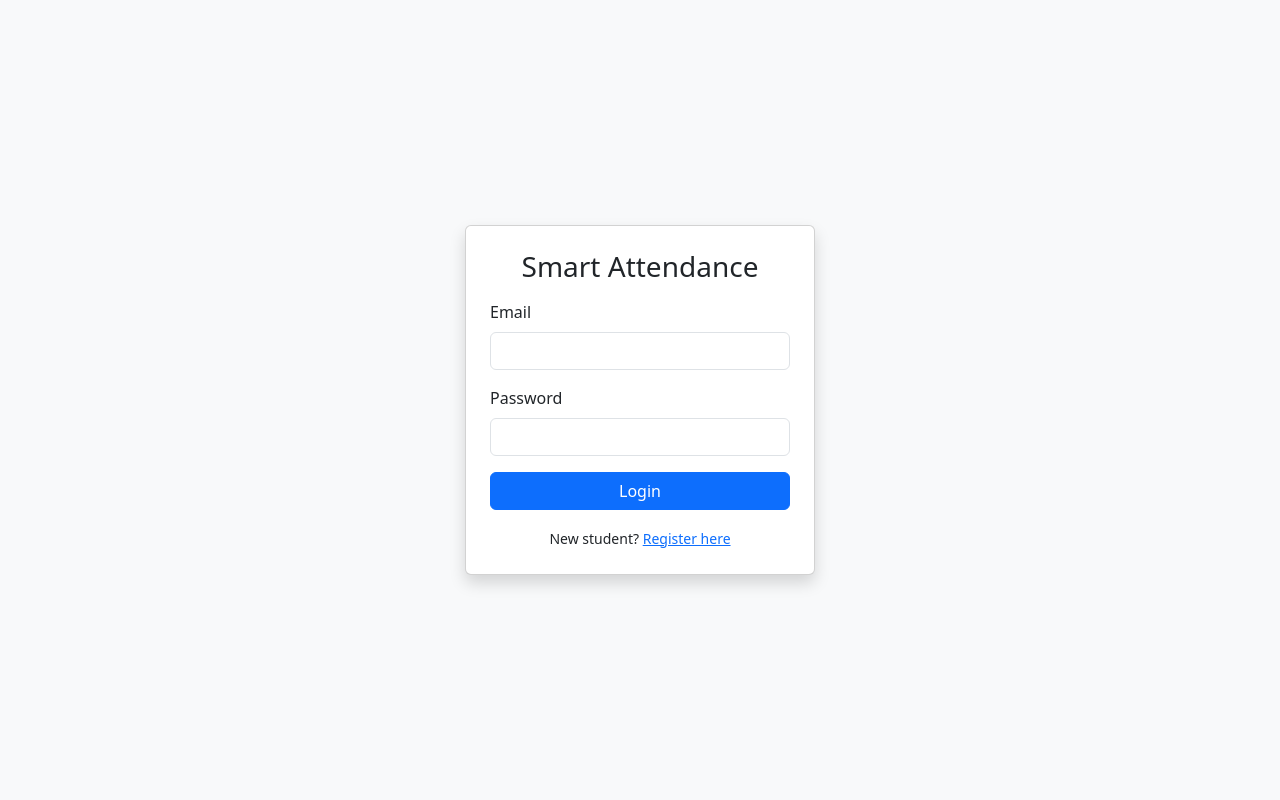
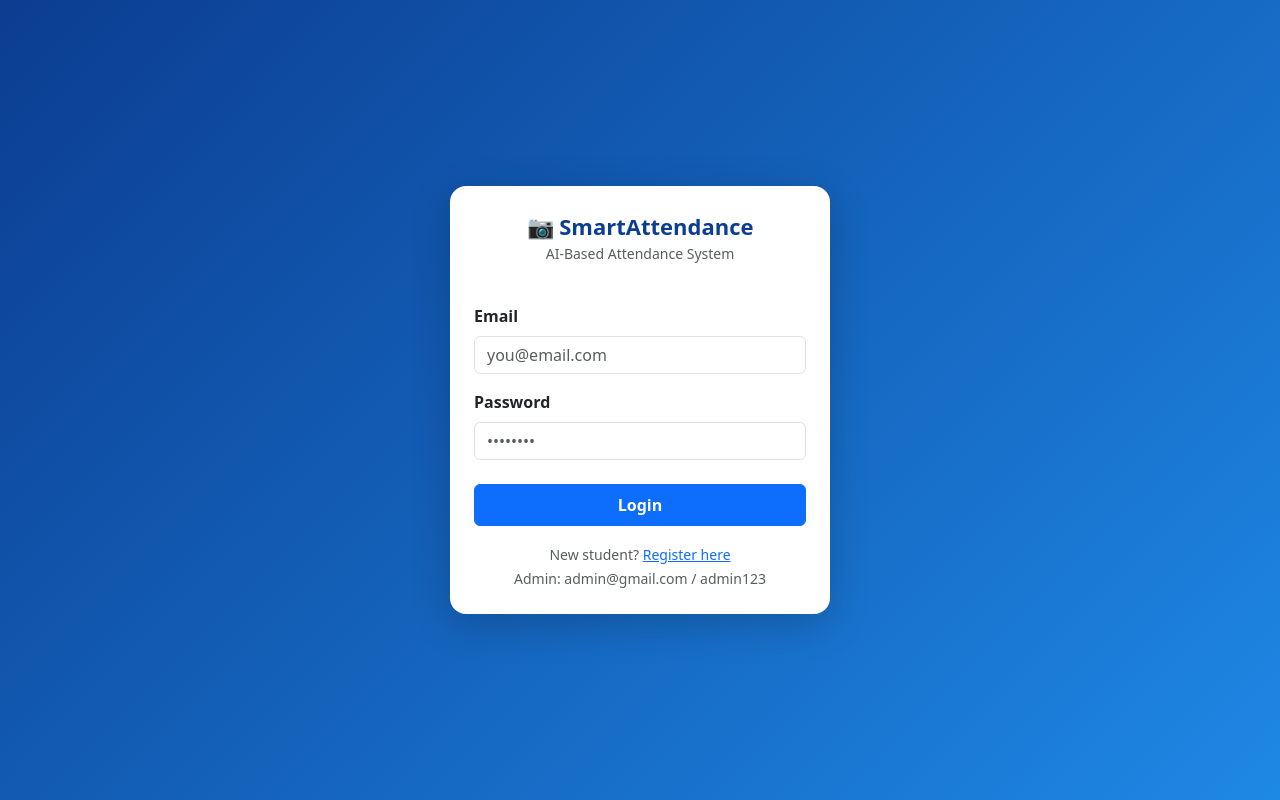
Before and after one commit to Utsav-047/Smart-Attendance-System, a Flask app: page / in a window 1280 px wide. Run offline with Flask 3, Linux system fonts and the light colour scheme.

Commit message:
Enhance login page with styles and layout adjustments
Added custom styles and improved layout for the login page.

```diff
--- a/templates/login.html
+++ b/templates/login.html
@@ -4,32 +4,44 @@
   <meta charset="UTF-8">
   <title>Login | Smart Attendance</title>
   <link href="https://cdn.jsdelivr.net/npm/bootstrap@5.3.2/dist/css/bootstrap.min.css" rel="stylesheet">
+  <style>
+    body {
+      background: linear-gradient(135deg, #0b3d91, #1e88e5);
+      min-height: 100vh;
+      display: flex;
+      align-items: center;
+      justify-content: center;
+    }
+    .card { border: none; border-radius: 16px; box-shadow: 0 10px 40px rgba(0,0,0,0.2); }
+  </style>
 </head>
-<body class="bg-light">
+<body>
+<div class="card p-4" style="width:380px">
+  <div class="text-center mb-4">
+    <div style="color:#0b3d91;font-size:22px;font-weight:700">📷 SmartAttendance</div>
+    <p class="text-muted small">AI-Based Attendance System</p>
+  </div>
 
-<div class="container d-flex justify-content-center align-items-center vh-100">
-    <div class="card shadow p-4" style="width: 350px;">
-        <h3 class="text-center mb-3">Smart Attendance</h3>
+  {% if error %}
+  <div class="alert alert-danger py-2 small">{{ error }}</div>
+  {% endif %}
 
   <form method="POST">
     <div class="mb-3">
-                <label class="form-label">Email</label>
-                <input type="email" name="email" class="form-control" required>
+      <label class="form-label fw-semibold">Email</label>
+      <input type="email" name="email" class="form-control" placeholder="you@email.com" required>
     </div>
-
-            <div class="mb-3">
-                <label class="form-label">Password</label>
-                <input type="password" name="password" class="form-control" required>
+    <div class="mb-4">
+      <label class="form-label fw-semibold">Password</label>
+      <input type="password" name="password" class="form-control" placeholder="••••••••" required>
     </div>
-
-            <button type="submit" class="btn btn-primary w-100">Login</button>
+    <button class="btn btn-primary w-100 py-2 fw-bold">Login</button>
   </form>
 
   <div class="text-center mt-3">
-            <small>New student? <a href="/register">Register here</a></small>
+    <small class="text-muted">New student? <a href="/register">Register here</a></small><br>
+    <small class="text-muted">Admin: admin@gmail.com / admin123</small>
   </div>
 </div>
-</div>
-
 </body>
 </html>
```
Lines whose indentation alone changed are shown as unchanged.
